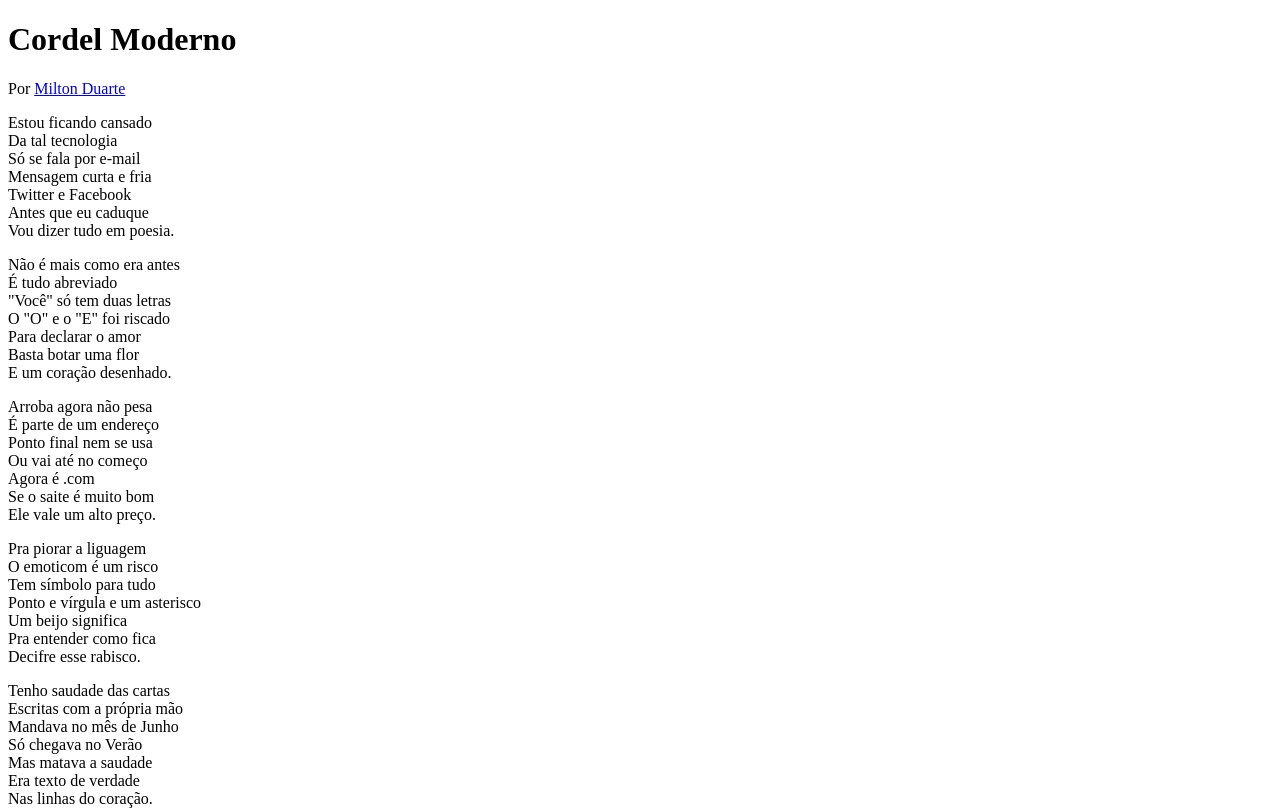
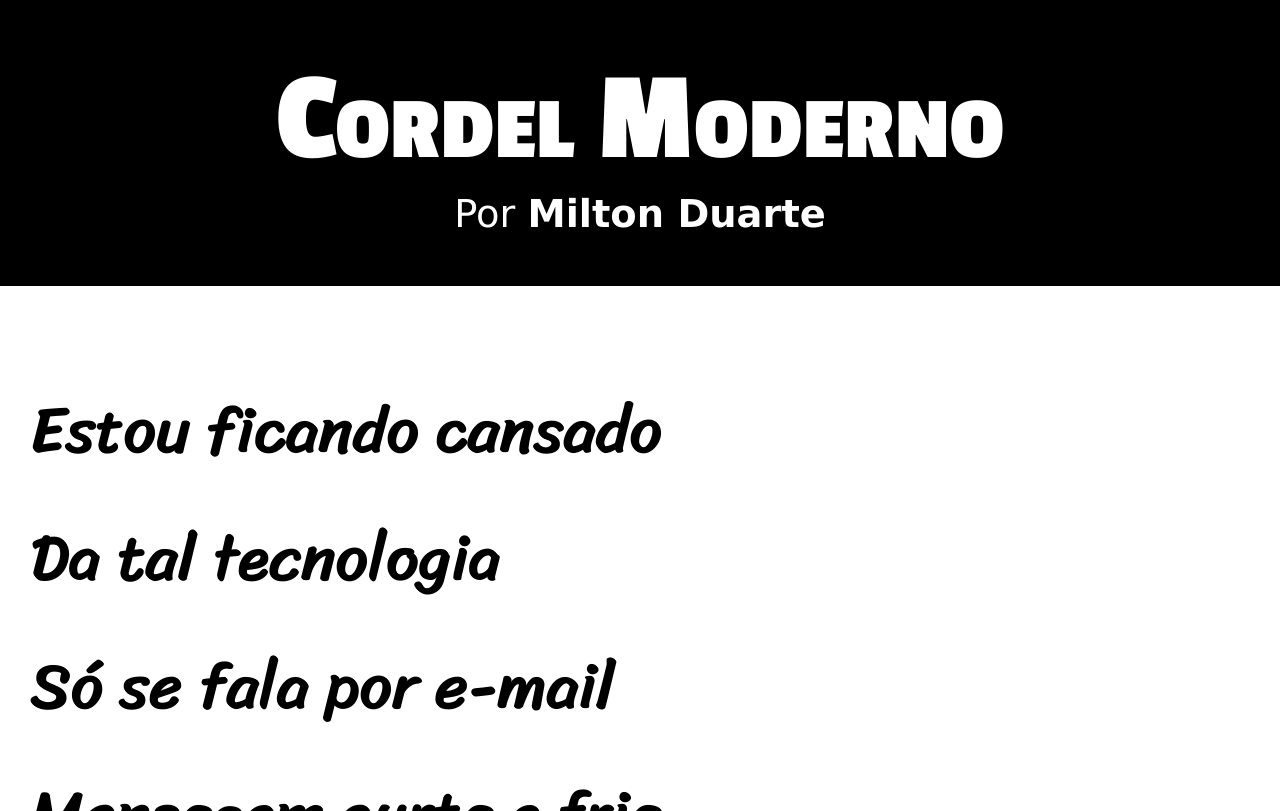
Before and after one commit to ElmarUhl/HTML, a plain HTML site: page desafio2/index.html in a window 1280 px wide. Shown: the top 811 px of the page. Drawn offline with Linux system fonts and the light colour scheme.

Commit message:
new adds

```diff
--- a/desafio2/estilo/style.css
+++ b/desafio2/estilo/style.css
@@ -1 +1,88 @@
 @charset "UTF-8";
+@import url('https://fonts.googleapis.com/css2?family=Passion+One:wght@400;700;900&display=swap');
+@import url('https://fonts.googleapis.com/css2?family=Sriracha&display=swap');
+
+:root {
+    --font1: Verdana, Geneva, Tahoma, sans-serif;
+    --font2: "Passion One", sans-serif;
+    --font3: "Sriracha", cursive;
+
+}
+
+* {
+    margin: 0;
+    padding: 0;
+}
+
+html, body {
+    min-height: 100vh;
+    background-color: darkgray;
+    font-family: var(--font1);
+}
+
+header {
+    background-color: black;
+    color: white;
+    text-align: center;
+}
+header > h1 {
+    padding-top: 50px;
+    /*text-transform: uppercase;*/
+    font-variant: small-caps;
+    font-family: var(--font2);
+    font-size: 10vw;
+}
+header > p {
+    padding-bottom: 50px;
+    font-size: 3vw;
+}
+
+header a, footer a {
+    color: white;
+    text-decoration: none;
+    font-weight: bolder;
+}
+header a:hover, footer a:hover {
+    text-decoration: underline;
+}
+
+section {
+    padding: 10vh 30px;
+    line-height: 2em;
+    font-family: var(--font3);
+    font-size: 5vw;
+}
+section.normal {
+    background-color: white;
+    color: black;
+}
+section.imagem {
+    background-color: rgba(0, 0, 0, 0.842);
+    color: white;
+    background-size: cover;
+    box-shadow: inset 6px 6px 13px 0 black;
+    background-attachment: fixed;
+}
+section.imagem > p {
+    display: inline-block;
+    padding: 5px;
+    background-color: rgba(0, 0, 0, 0.247);
+}
+section > p {
+    padding-bottom: 2em;
+    text-shadow: 1px 1px 0 black;
+}
+section#img01 {
+    background-image: url(../imagens/background001.jpg);
+    background-position: right center;
+}
+section#img02 {
+    background-image: url(../imagens/background002.jpg);
+}
+
+footer {
+    background-color: black;
+    color: white;
+    text-align: center;
+    padding: 10px;
+}
--- a/desafio2/index.html
+++ b/desafio2/index.html
@@ -14,7 +14,7 @@
         </p>
     </header>
 
-    <section>
+    <section class="normal">
         <p>
             Estou ficando cansado <br>
             Da tal tecnologia <br>
@@ -26,7 +26,7 @@
         </p>
     </section>
 
-    <section>
+    <section class="imagem" id="img01">
         <p>
             Não é mais como era antes <br>
             É tudo abreviado <br>
@@ -38,7 +38,7 @@
         </p>
     </section>
 
-    <section>
+    <section class="normal">
         <p>
             Arroba agora não pesa <br>
             É parte de um endereço <br>
@@ -59,7 +59,7 @@
         </p>
     </section>
 
-    <section>
+    <section class="imagem" id="img02">
         <p>
             Tenho saudade das cartas <br>
             Escritas com a própria mão <br>
@@ -71,7 +71,7 @@
         </p>
     </section>
 
-    <section>
+    <section class="normal">
         <p>
             Agora, escrevo e envio <br>
             Chegando na mesma hora <br>
```
